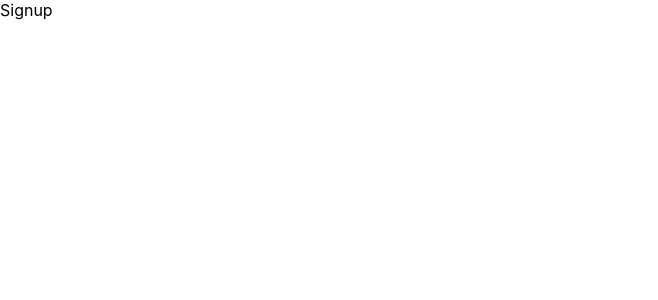
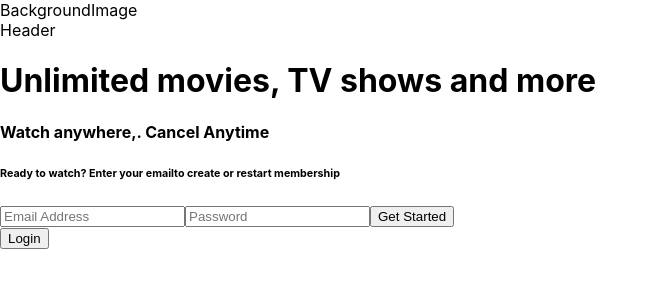
Before and after one commit to siddheshsurve/netflix-clone, a React (Create React App) app in the folder netflix-ui/: page /signup in a window 1280 px wide. Shown: the top 300 px of the page, without its empty margins (0-658 px from the left). Built offline with nearby package versions, Linux system fonts and the light colour scheme.

Commit message:
Structured Singup component

```diff
--- a/netflix-ui/package.json
+++ b/netflix-ui/package.json
@@ -16,6 +16,7 @@
     "react-router-dom": "^6.10.0",
     "react-scripts": "5.0.1",
     "styled-component": "^2.8.0",
+    "styled-components": "^5.3.10",
     "web-vitals": "^2.1.4"
   },
   "scripts": {
--- /dev/null
+++ b/netflix-ui/src/components/BackgroundImage.jsx
@@ -0,0 +1,7 @@
+import React from 'react'
+
+export default function BackgroundImage() {
+  return (
+    <div>BackgroundImage</div>
+  )
+}
--- /dev/null
+++ b/netflix-ui/src/components/Header.jsx
@@ -0,0 +1,7 @@
+import React from 'react'
+
+export default function Header() {
+  return (
+    <div>Header</div>
+  )
+}
--- a/netflix-ui/src/pages/Signup.jsx
+++ b/netflix-ui/src/pages/Signup.jsx
@@ -1,7 +1,31 @@
 import React from 'react'
+import styled from "styled-components"
+import BackgroundImage from '../components/BackgroundImage';
+import Header from '../components/Header';
+
 
 export default function Signup() {
   return (
-    <div>Signup</div>
+    <Container>
+      <BackgroundImage />
+      <Header />
+      <div className="body flex column a-center j-center">
+        <div className="text flex column">
+          <h1>Unlimited movies, TV shows and more</h1>
+          <h4>Watch anywhere,. Cancel Anytime</h4>
+          <h6>
+            Ready to watch? Enter your emailto create or restart membership
+          </h6>
+        </div>
+        <div className="form">
+          <input type="email" placeholder='Email Address' name='email' />
+          <input type="password" placeholder='Password' name='password' />
+          <button>Get Started</button>
+        </div>
+        <button>Login</button>
+      </div>
+    </Container>
   )
 }
+
+const Container = styled.div``;
```
Also changed, not shown: 1 other file (tests, documents, lock files or other folders).
